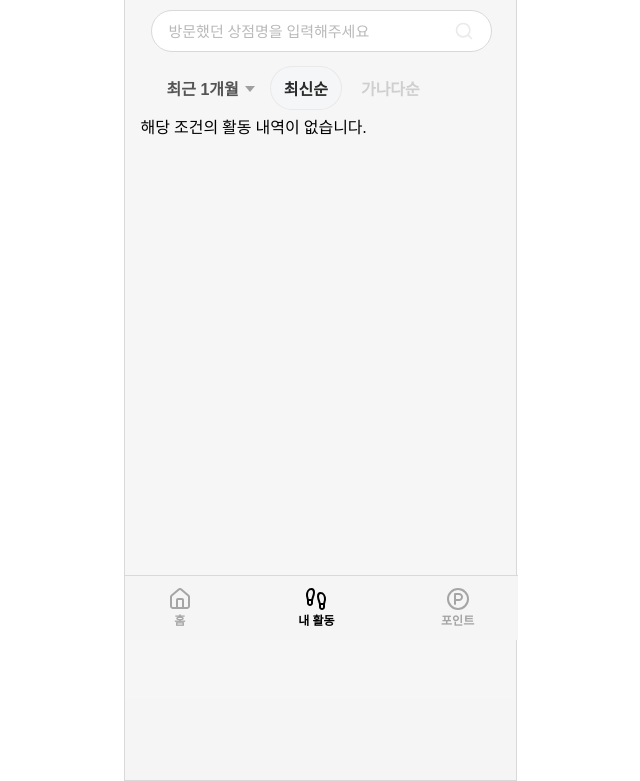
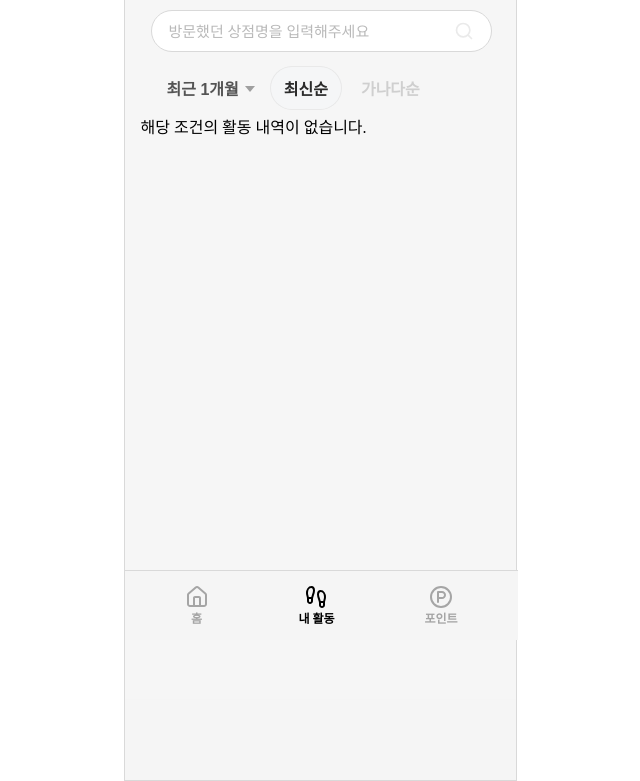
Before and after one commit to SeSAC-ITCO/jangbom, a Django app: page /accounts/activity/history/ in a window 1280 px wide. Shown: the part 160-941 px from the top of the page, without its empty margins (320-960 px from the left). Run offline with Django 5.2, Linux system fonts and the light colour scheme; the visitor is signed in with stand-in values (Sample User, id 1); data that the repository does not hold is empty; some web fonts are replaced.

Commit message:
[1107] css, font 수정

```diff
--- a/static/css/activity_history.css
+++ b/static/css/activity_history.css
@@ -29,8 +29,7 @@ body {
   min-height: 100dvh;
   margin: 0 auto;
   background: #fff;
-    border : 1px solid #d9d9d9
-
+  border: 1px solid #d9d9d9;
 }
 
 .status-bar {
@@ -439,15 +438,16 @@ body {
   bottom: 0;
   z-index: 300;
   display: flex;
-  justify-content: space-around;
+  justify-content: space-between;
   align-items: center;
-  gap: 20px;
-  height: 65px;
+  gap: 10px;
+  width: 393px;
+  height: 70px;
+  padding: 12px 60px;
   background: #f5f5f5;
   border-top: 1px solid #d9d9d9;
   box-sizing: border-box;
-  width: min(100vw, var(--app-max-w));
-  overflow: visible;
+  overflow-y: auto;
 }
 
 .bottom-nav-item {
```
Also changed, not shown: food/templates/food/main.html (+19 -5 lines), static/css/activity_log.css (+11 -9 lines), static/css/main.css (+5 -3 lines).
